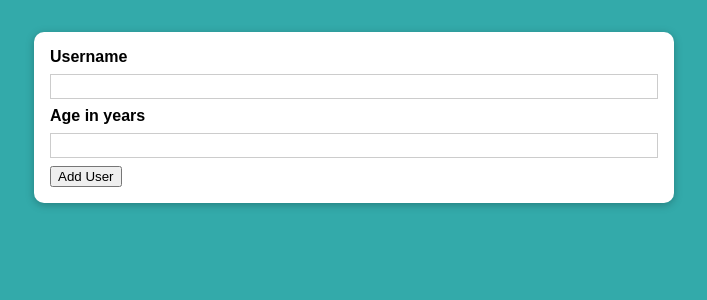
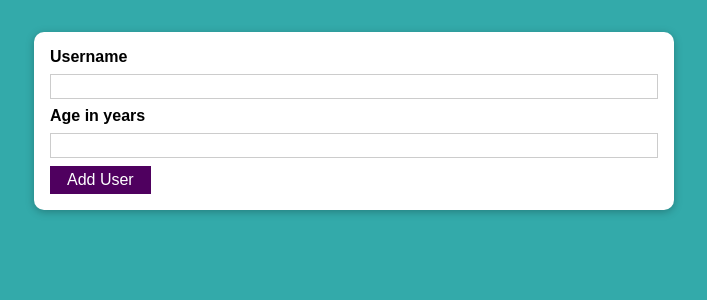
Before and after one commit to JaimeOrlandoLpz/User-List-App, a React (Create React App) app: page / in a window 1280 px wide. Shown: the top 300 px of the page, without its empty margins (286-993 px from the left). Built offline with nearby package versions, Linux system fonts and the light colour scheme.

Commit message:
Adding custom reusable button component

```diff
--- /dev/null
+++ b/src/components/UI/Button.js
@@ -0,0 +1,15 @@
+import React from 'react';
+import styles from './Button.module.css'
+
+const Button = props => {
+    return(
+        <button
+        className = {styles.button}
+        type = {props.type || "button"}
+        onClick = {props.onClick}>
+            {props.children}
+        </button>
+    );
+}
+
+export default Button;
--- /dev/null
+++ b/src/components/UI/Button.module.css
@@ -0,0 +1,18 @@
+.button {
+    font: inherit;
+    border: 1px solid #4f005f;
+    background: #4f005f;
+    color: white;
+    padding: 0.25rem 1rem;
+    cursor: pointer;
+  }
+
+  .button:hover,
+  .button:active {
+    background: #741188;
+    border-color: #741188;
+  }
+
+  .button:focus {
+    outline: none;
+  }
--- a/src/components/Users/AddUser.js
+++ b/src/components/Users/AddUser.js
@@ -1,4 +1,5 @@
 import React from 'react';
+import Button from '../UI/Button';
 import Card from '../UI/Card';
 import styles from './AddUser.module.css'
 
@@ -14,9 +15,9 @@
             <input id = "username" type="text"/>
             <label htmlFor="age">Age in years</label>
             <input id = "age" type="number"/>
-            <button type = "submit">
+            <Button type = "submit">
                 Add User
-            </button>
+            </Button>
         </form>
     </Card>
     );
```
